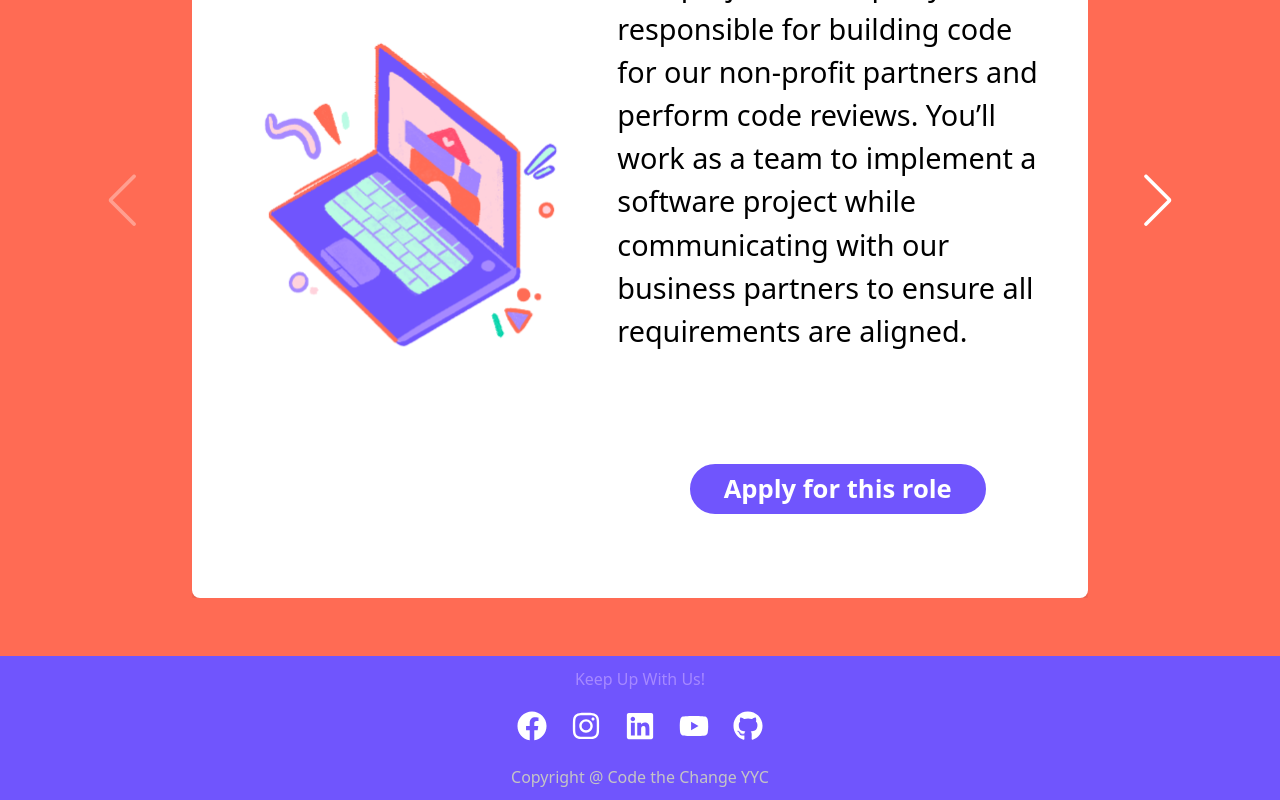
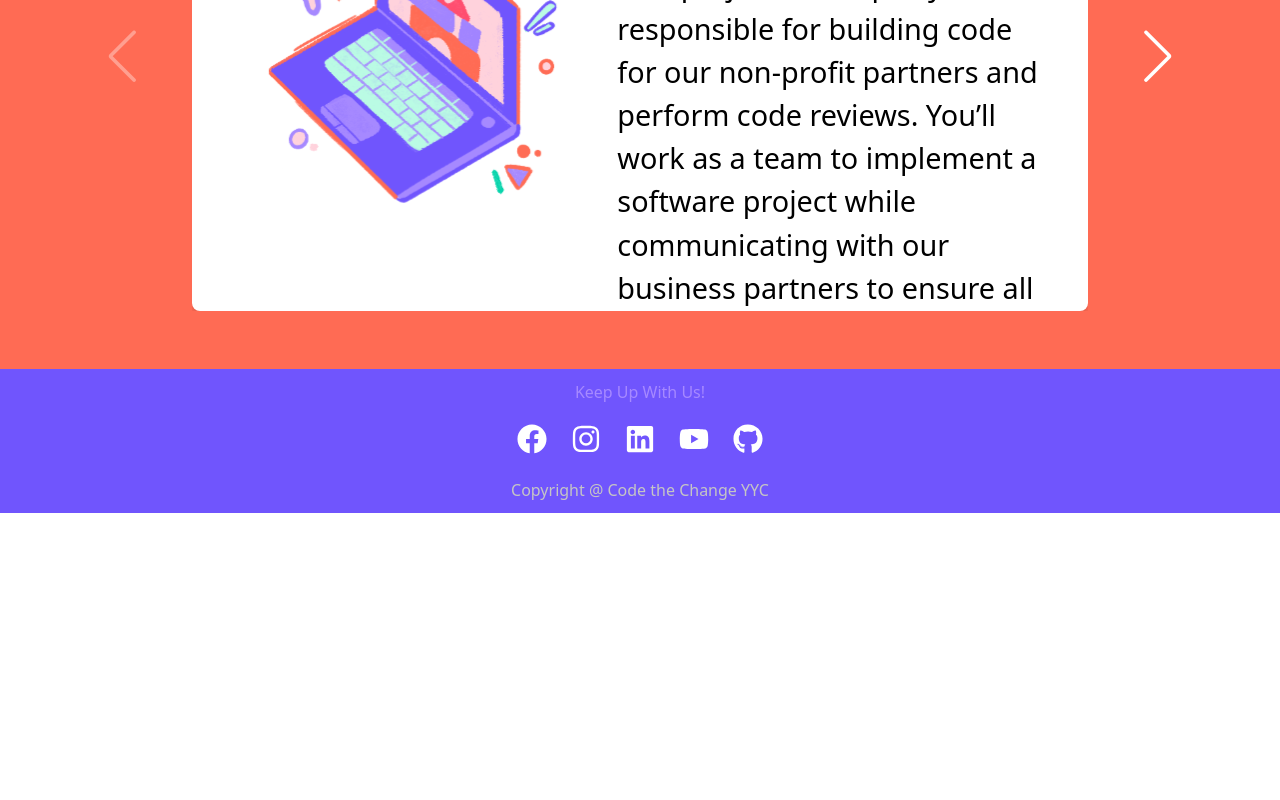
Before and after one commit to Code-the-Change-YYC/code-the-change-yyc-site, a Next.js app: page /join in a window 1280 px wide. Shown: the part 1981-2781 px from the top of the page. After the commit the page ends 2494 px from the top, so only its background shows below. Built offline with nearby package versions, Linux system fonts and the light colour scheme; a web font is replaced by a local one.

Commit message:
fixed join button

```diff
--- a/components/RolesCarousel.jsx
+++ b/components/RolesCarousel.jsx
@@ -1,21 +1,21 @@
-import Image from "next/image";
-import { SwiperSlide } from "swiper/react";
-import Tile from "../components/Tile";
-import TextSection from "./TextSection";
-import Carousel from "../components/Carousel";
-import Button from "../components/Button";
-import { ROLE } from "../data/join";
-import styles from "../components/RolesCarousel.module.css";
-import "swiper/css/navigation";
+import Image from 'next/image';
+import { SwiperSlide } from 'swiper/react';
+import Tile from '../components/Tile';
+import TextSection from './TextSection';
+import Carousel from '../components/Carousel';
+import { ROLE } from '../data/join';
+import styles from '../components/RolesCarousel.module.css';
+import 'swiper/css/navigation';
+
 const CAROUSEL_CONTAINER = styles.swiperContainer;
-const TILE_CONTAINER = "flex flex-col md:flex-row rounded-[1.875rem] p-[1.875rem]";
-const TILE_TEXT_CONTAINER = "basis-4/5 lg:basis-3/5 text-left md:py-10";
-const TILE_TEXT_SPACING = "lg:space-y-24 py-2.5";
-const ARROW_INIT = { left: "swiper-button-prev", right: "swiper-button-next" };
+const TILE_CONTAINER = 'flex flex-col h-[500px] md:flex-row rounded-[1.875rem] p-[1.875rem]';
+const TILE_TEXT_CONTAINER = 'basis-4/5 lg:basis-3/5 text-left md:py-10';
+const TILE_TEXT_SPACING = 'lg:space-y-24 py-2.5';
+const ARROW_INIT = { left: 'swiper-button-prev', right: 'swiper-button-next' };
 const LEFT_NAVIGATION_ARROW = styles.swiperButtonPrev;
 const RIGHT_NAVIGATION_ARROW = styles.swiperButtonNext;
 
-const ROLES_CONTAINER = "px-10 md:px-24 lg:px-48 py-20 bg-[#FF6B54]";
+const ROLES_CONTAINER = 'px-10 md:px-24 lg:px-48 py-20 bg-[#FF6B54]';
 const ROLE_TILE_SIZE = 450;
 
 const RolesTile = ({ role }) => (
@@ -30,14 +30,6 @@ const RolesTile = ({ role }) => (
       <h2 className="text-2xl md:text-4xl xl:text-6xl font-medium italic">{role.name}</h2>
       <div className={TILE_TEXT_SPACING}>
         <p className="md:text-[1.2rem] xl:text-[1.8rem] font-[500] py-3">{role.description}</p>
-        <center>
-          <Button
-            href={role.name == "Contact Us" ? "/contact" : "https://forms.gle/9xL859EbEwz1acPg6"}
-            classes="max-w-[15.5rem] lg:max-w-[19rem] lg:min-h-[3rem] border-[#9981f4] p-[0.313rem] lg:p-[0.7rem]"
-          >
-            <p className="text-[0.99rem] md:text-xl xl:text-[1.6rem] font-semibold text-white">{role.name == "Contact Us" ? "Contact" : "Apply for this role"}</p>
-          </Button>
-        </center>
       </div>
     </div>
   </Tile>
@@ -50,7 +42,7 @@ const RolesCarousel = () => {
       <TextSection classes="text-white py-3">More in depth description of what the specific role involves</TextSection>
       <div className={CAROUSEL_CONTAINER}>
         <div className={`${ARROW_INIT.left} ${LEFT_NAVIGATION_ARROW}`}></div>
-        <Carousel navigation={{ prevEl: ".swiper-button-prev", nextEl: ".swiper-button-next", clickable: true }}>
+        <Carousel navigation={{ prevEl: '.swiper-button-prev', nextEl: '.swiper-button-next', clickable: true }}>
           {ROLE.map((role) => (
             <SwiperSlide key={role.name}>
               <RolesTile role={role} />
```
